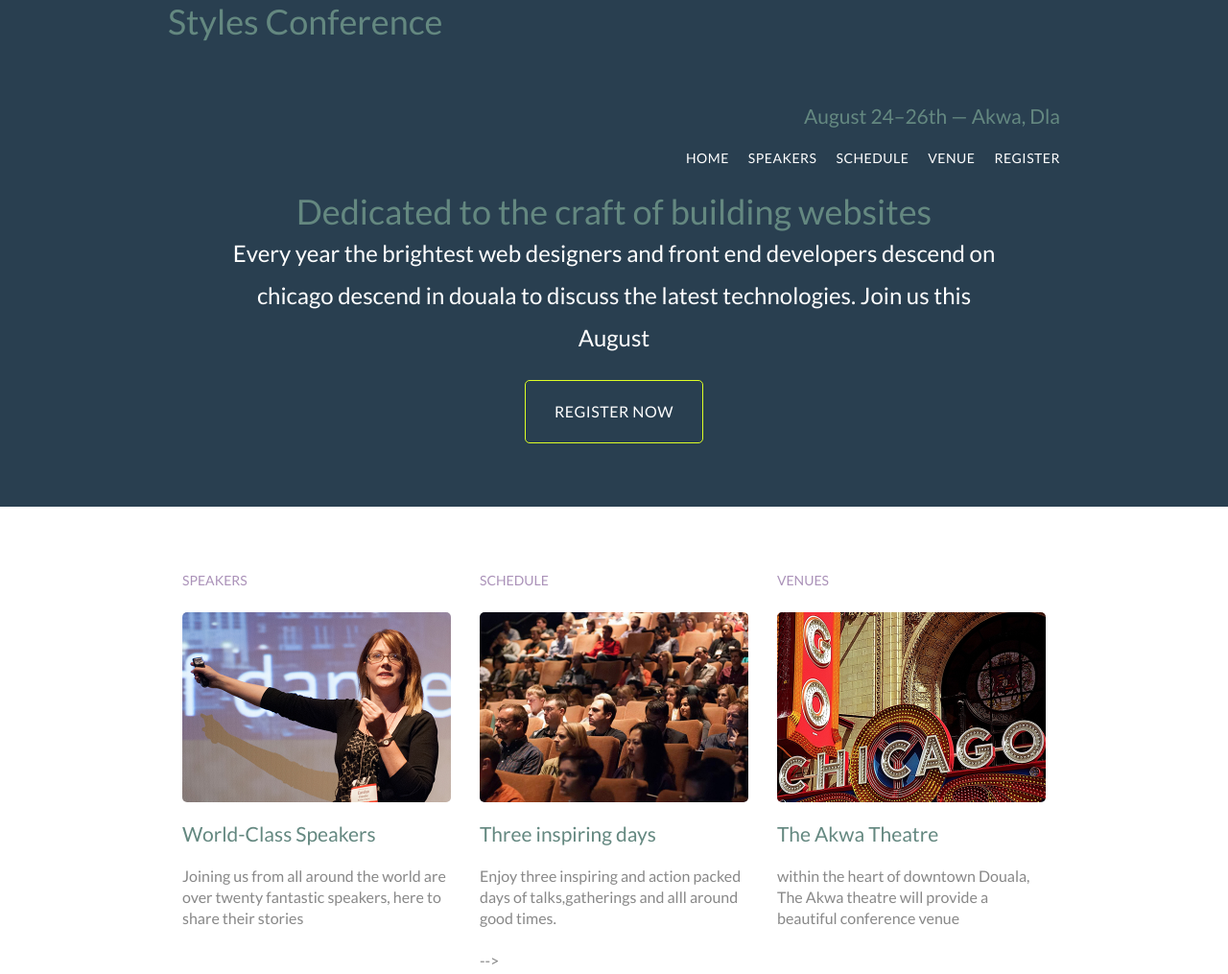
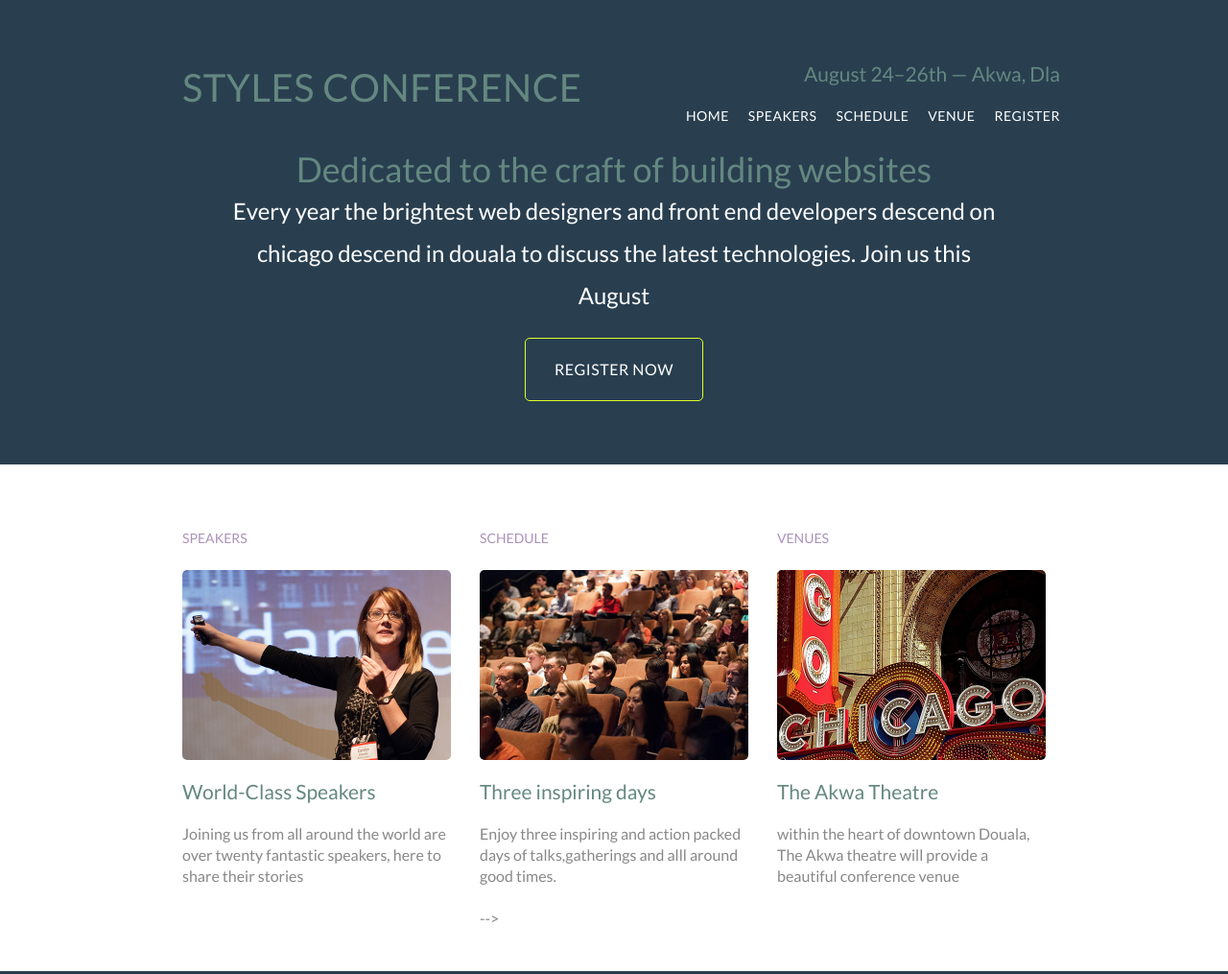
Before and after one commit to eldrige/Assignment, a plain HTML site: page index.html in a window 1280 px wide. Shown: the top 1015 px of the page at 96% size. Drawn offline with Linux system fonts and the light colour scheme.

Commit message:
cleared header

```diff
--- a/assets/stylesheets/main.css
+++ b/assets/stylesheets/main.css
@@ -167,15 +167,15 @@ body {
 }
 /* header */
 .logo {
-    border-top: 4px solid #648880;
     float: left;
-    font-size: 48px;
-    line-height: 44px;
-    padding: 40px 0 22px 0;
+    font-size: 2.5rem;
+    line-height: 10px;
+    padding: 20px 0 11px 0;
     font-weight: 100;
     text-transform: uppercase;
     letter-spacing: .5px;
     text-align: left;
+
 }
 .tagline {
     margin: 66px 0 22px 0;
@@ -391,3 +391,6 @@ table h4 {
 .schedule-offset {
     color: #a9b2b9;
 }
+.container.primary-header.group{
+    position: relative;
+}
--- a/index.html
+++ b/index.html
@@ -9,15 +9,15 @@
 </head>
 <body>
     <header class="container primary-header group">
-
-         <h1>Styles Conference</h1>
-
+        <section class="container">
+         <h1 class="logo">Styles Conference</h1>
+        </section>
      <h3 class="tagline">August 24&ndash;26th &mdash; Akwa, Dla</h3>
      <nav class="nav primary-nav">
          <ul>
              <li><a href="index.html">Home</a></li><!--
              --><li><a href="speakers.html">Speakers</a></li><!--
-             --><li><a href="schedule.html">Schedule</a></li><!--
+             --><li><a href="schedules.html">Schedule</a></li><!--
             --><li><a href="venue.html">Venue</a></li><!--
             --><li><a href="register.html">Register</a></li><!--
 
```
Also changed, not shown: speakers.html (+11 -1 lines).
